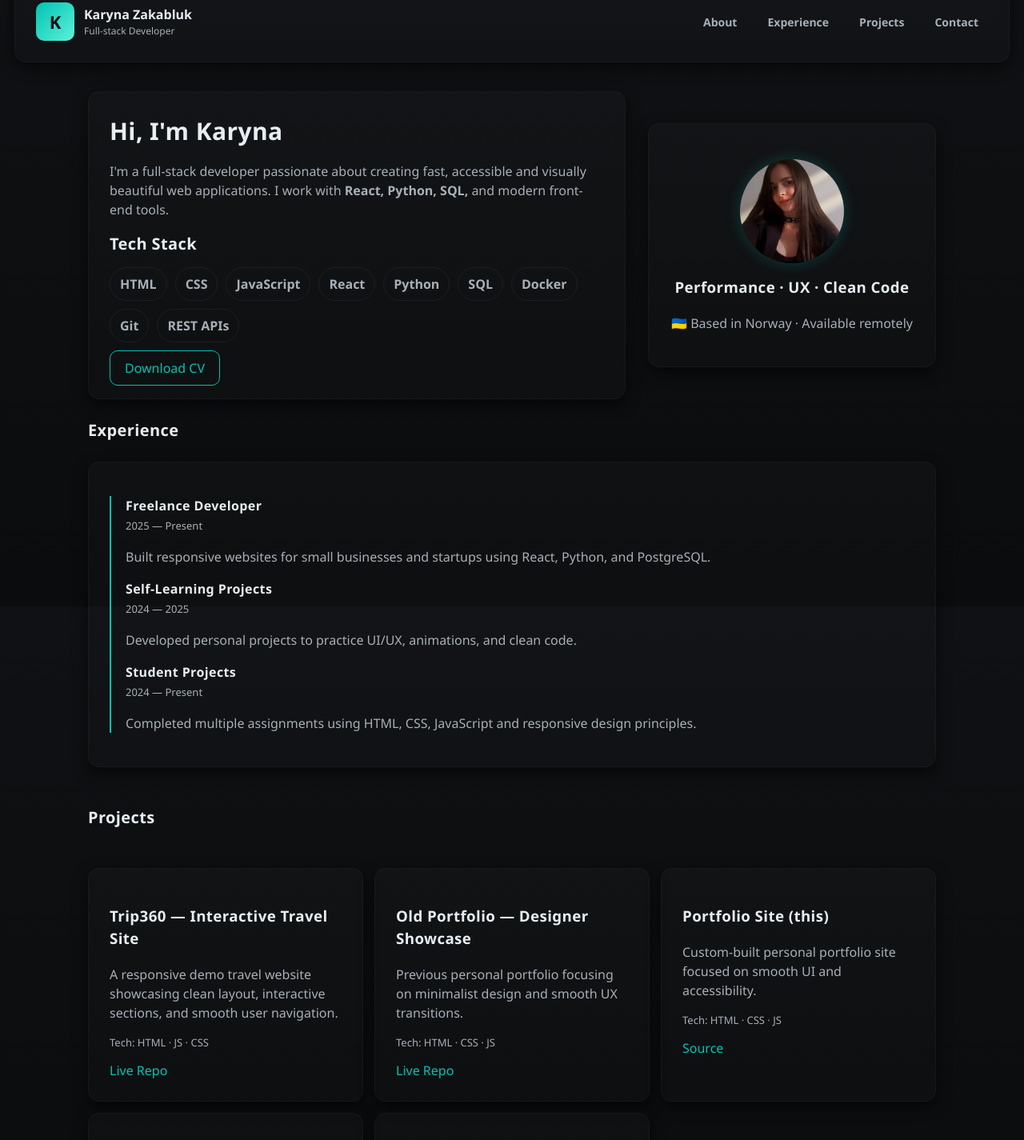
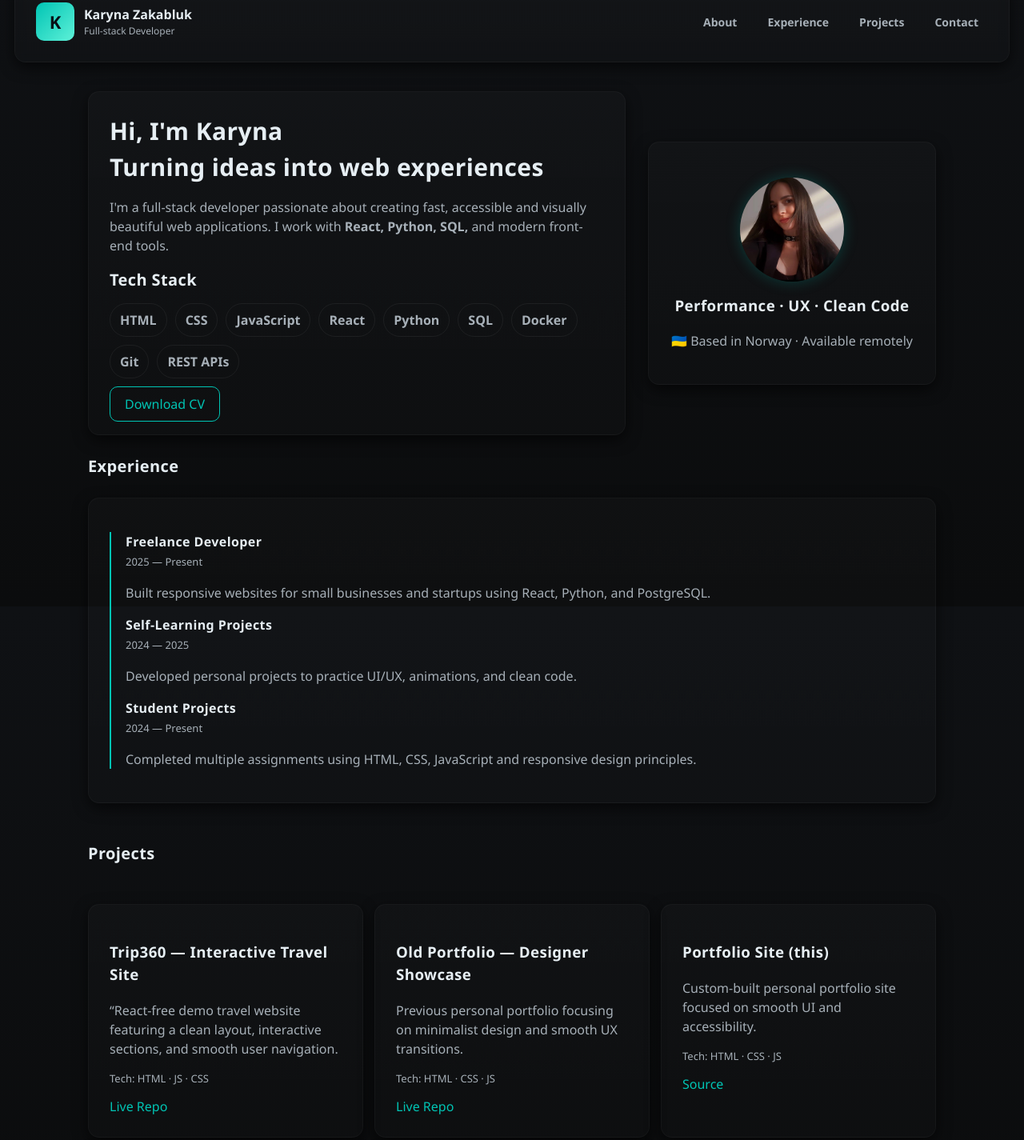
Before and after one commit to zkaryna/newportfolio, a plain HTML site: page index.html in a window 1280 px wide. Shown: the part 42-1467 px from the top of the page at 80% size. Drawn offline with Linux system fonts and the light colour scheme.

Commit message:
Update index.html

```diff
--- a/index.html
+++ b/index.html
@@ -170,7 +170,10 @@
   <main class="container">
     <section class="hero">
       <div class="card reveal" id="about">
-        <h1>Hi, I'm Karyna </h1>
+        <h1>Hi, I'm Karyna
+        <br>Turning ideas into web experiences
+        </h1>
+
         <p>I'm a full-stack developer passionate about creating fast, accessible and visually beautiful web applications. I work with <strong>React, Python, SQL,</strong> and modern front-end tools.</p>
         <div style="margin-top:16px;">
           <h2>Tech Stack</h2>
@@ -226,7 +229,7 @@
         <div class="projects-grid">
           <article class="card project-card">
             <h3>Trip360 — Interactive Travel Site</h3>
-            <p>A responsive demo travel website showcasing clean layout, interactive sections, and smooth user navigation.</p>
+            <p>“React‑free demo travel website featuring a clean layout, interactive sections, and smooth user navigation.</p>
             <p style="font-size:13px;color:var(--muted)">Tech: HTML · JS · CSS</p>
             <div style="margin-top:10px;">
               <a class="pill" href="https://zkaryna.github.io/trip360/" target="_blank">Live</a>
```
